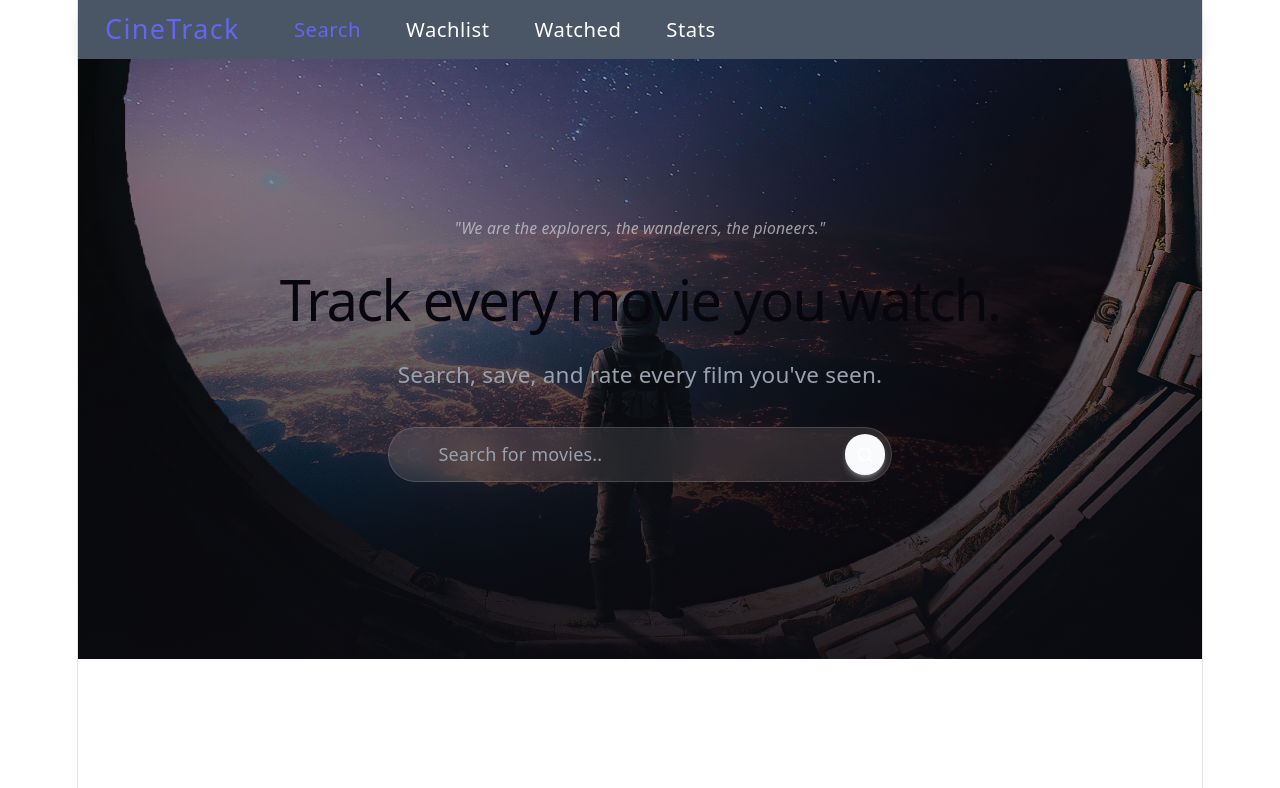
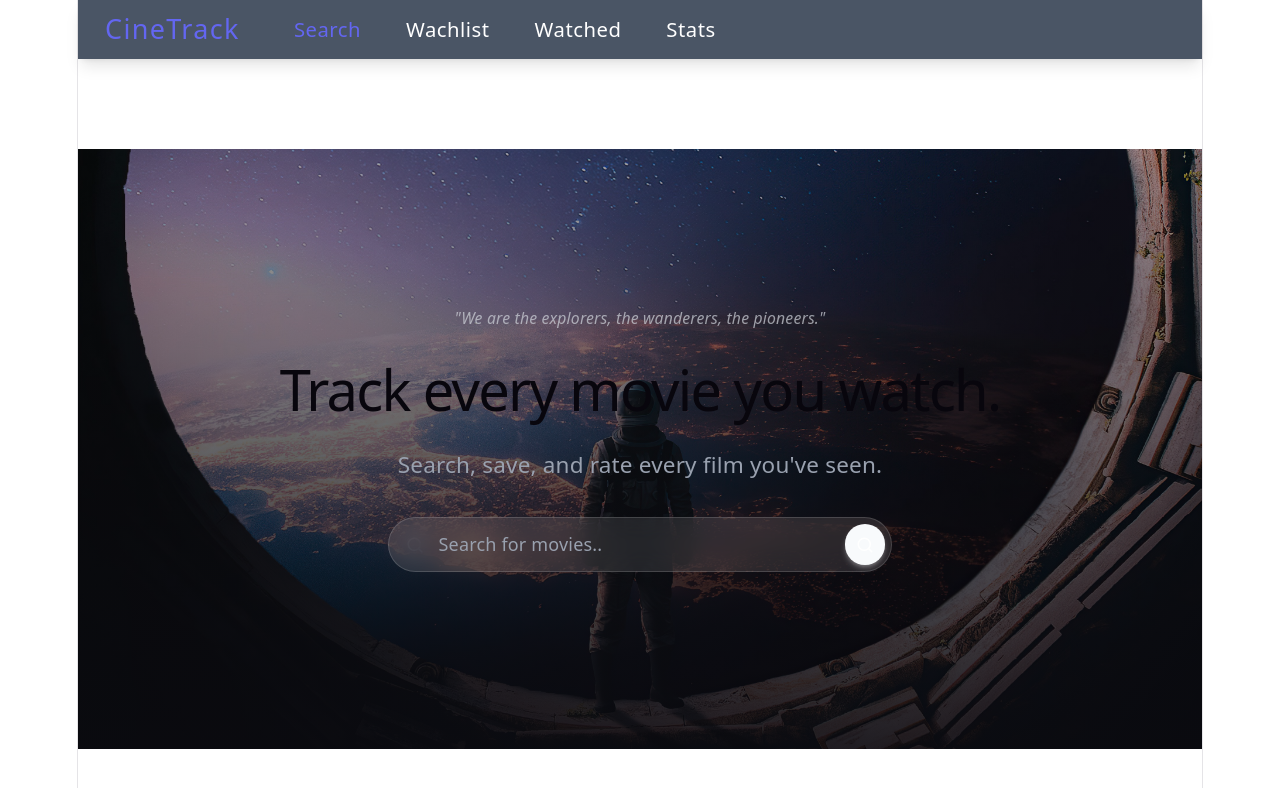
Before and after one commit to hadiyamariyam00-code/CineTrack, a React (Vite) app: page / in a window 1280 px wide. Shown: the top 788 px of the page. Built offline with nearby package versions, Linux system fonts and the light colour scheme.

Commit message:
Fix main content padding for fixed navbar

```diff
--- a/src/App.jsx
+++ b/src/App.jsx
@@ -13,6 +13,7 @@ function App() {
   return (
     <div className="app">
       <Navbar />
+      <main className='pt-20'>
       <Routes>
         <Route path="/" element={<HomePage />} />
         <Route path="/search" element={<SearchPage />} />
@@ -20,6 +21,7 @@ function App() {
         <Route path="/watched" element={<WatchedPage />} />
         <Route path="/stats" element={<StatsPage />} />
       </Routes>
+      </main>
      </div>
   )
 }
```
